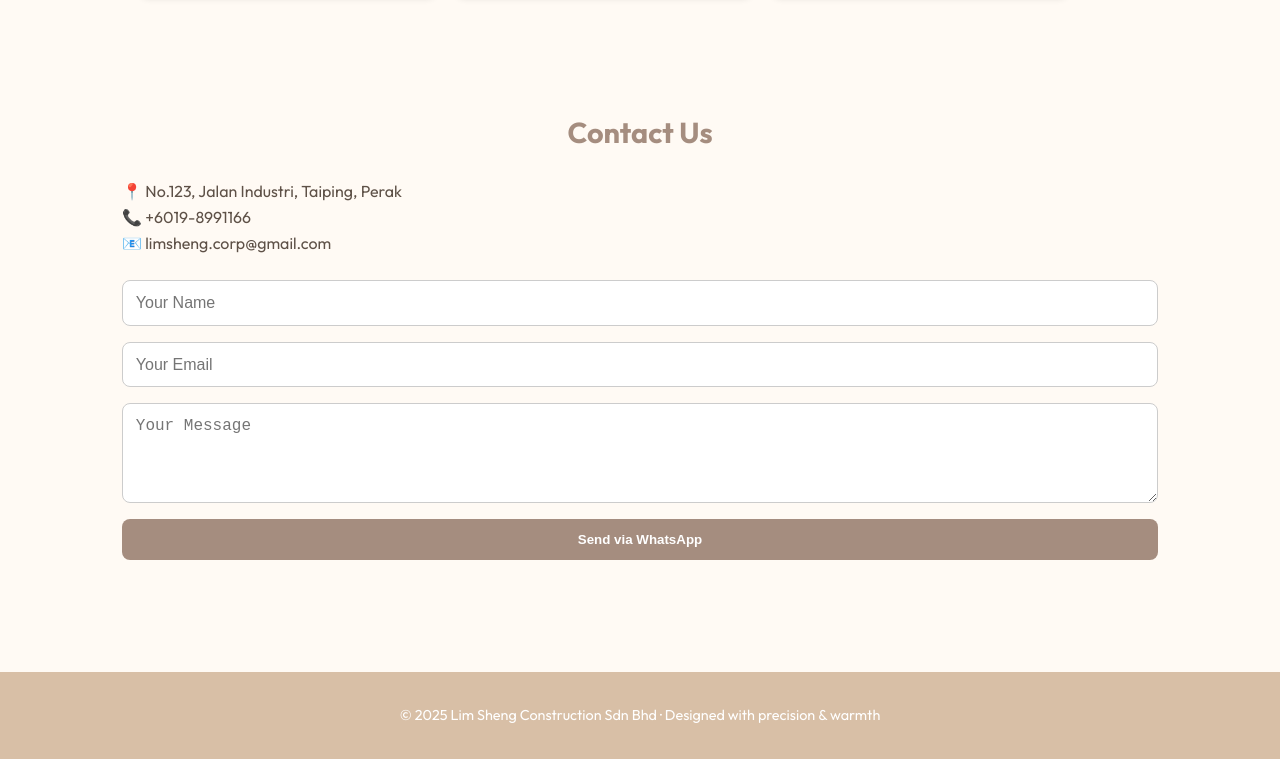
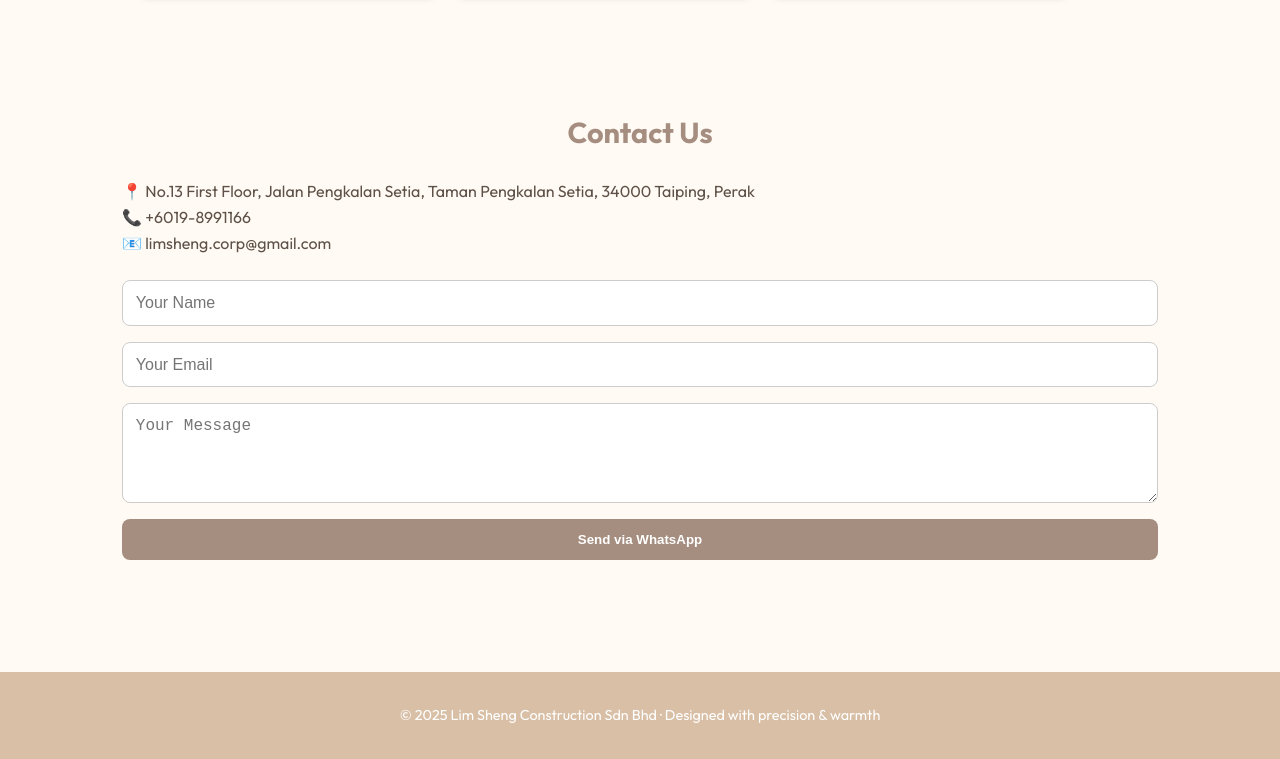
Before and after one commit to marco636363/limsheng, a plain HTML site: page index.html in a window 1280 px wide. Shown: the part 2594-3353 px from the top of the page. Drawn offline with Linux system fonts and the light colour scheme.

Commit message:
Update index.html

```diff
--- a/index.html
+++ b/index.html
@@ -283,7 +283,7 @@
   <section id="contact" class="section">
     <h3>Contact Us</h3>
     <p>
-      📍 No.123, Jalan Industri, Taiping, Perak<br />
+      📍 No.13 First Floor, Jalan Pengkalan Setia, Taman Pengkalan Setia, 34000 Taiping, Perak<br />
       📞 +6019-8991166<br />
       📧 limsheng.corp@gmail.com
     </p>
```
